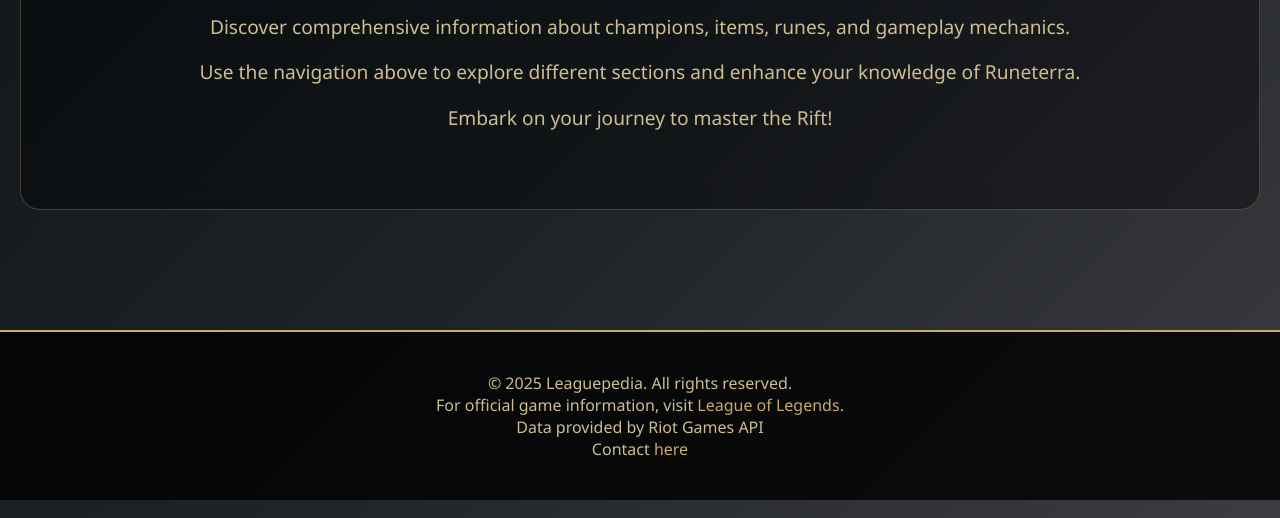
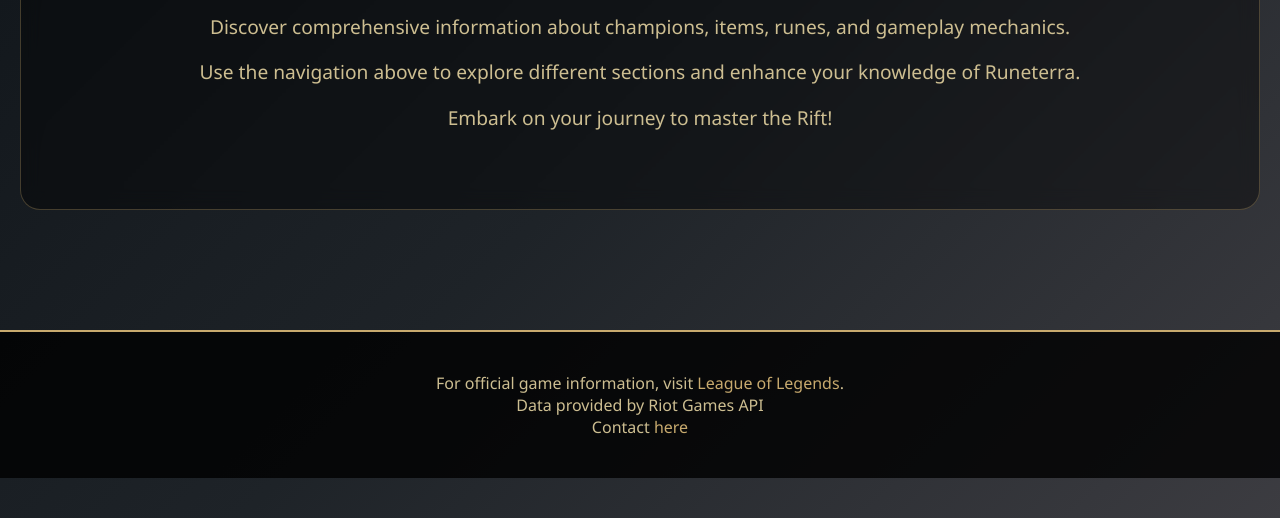
Before and after one commit to hrouuz/lol-project, a plain HTML site: page index.html in a window 1280 px wide. Shown: the part 282-800 px from the top of the page. Drawn offline with Linux system fonts and the light colour scheme.

Commit message:
Update index.html

```diff
--- a/index.html
+++ b/index.html
@@ -202,7 +202,6 @@
 
 
 <footer>
-  <p>&copy; 2025 Leaguepedia. All rights reserved.</p>
   <p>For official game information, visit <a href="https://www.leagueoflegends.com/" target="_blank" rel="noopener noreferrer">League of Legends</a>.</p>
   <p>Data provided by Riot Games API</p>
   <p>Contact <a href="mailto:hrouzito@gmail.com">here</a></p>
```
